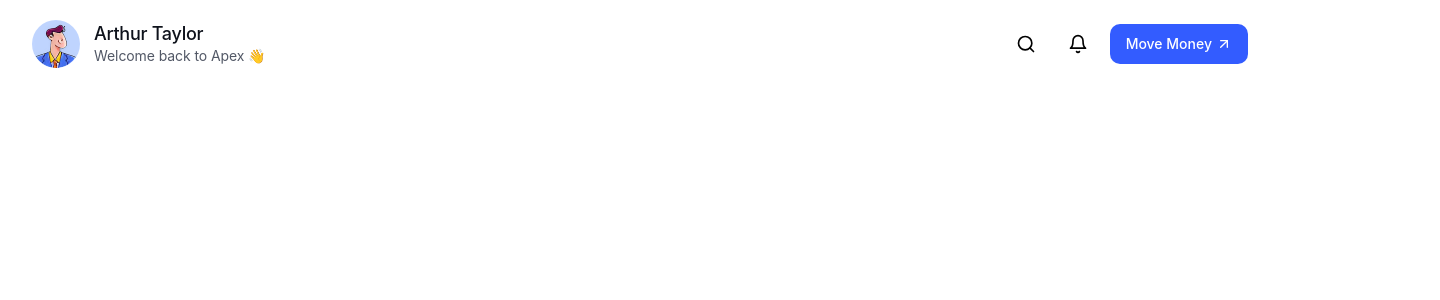
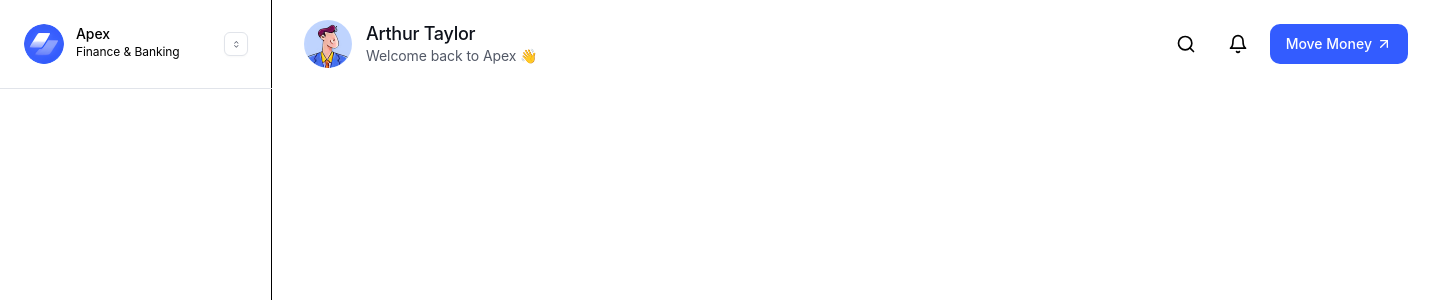
Before and after one commit to dieus-code/apex, a React (Vite) app: page /dashboard in a window 1280 px wide. Shown: the top 300 px of the page, 1440 px wide, since content can reach past the window. Built offline with nearby package versions, Linux system fonts and the light colour scheme.

Commit message:
dashboard layout and side bar,with correcton to header width

```diff
--- a/src/App.tsx
+++ b/src/App.tsx
@@ -1,5 +1,5 @@
 import { BrowserRouter, Routes, Route } from "react-router-dom";
-import Dashboard from "./pages/dash-pages/Dashboard";
+import Dashboard from "./pages/dashboard-pages/Dashboard";
 import LoginPage from "./pages/auth-pages/LoginPage";
 import RegisterPage from "./pages/auth-pages/RegisterPage";
 import ResetPasswordPage from "./pages/auth-pages/ResetPasswordPage";
--- a/src/components/dashboard-components/DashHeader.tsx
+++ b/src/components/dashboard-components/DashHeader.tsx
@@ -13,7 +13,7 @@ function DashHeader({
   subtitle,
 }: DashHeaderProps) {
   return (
-    <header className="flex h-[88px] items-center justify-between px-8 py-5">
+    <header className="flex w-[1168px] h-[88px] items-center justify-between px-8 py-5">
       {/* Left */}
       <div className="flex items-center gap-[14px]">
         <div className="flex h-12 w-12 items-center justify-center rounded-full bg-[#C0D5FF]">
--- /dev/null
+++ b/src/components/dashboard-components/layout.tsx
@@ -0,0 +1,25 @@
+import { ReactNode } from "react";
+import SideBar from "./sidebar";
+
+interface LayoutProps {
+
+    children: ReactNode;
+}
+
+function Layout({
+
+    children,
+}: LayoutProps){
+
+    return (
+
+            <div className=" min-h-screen flex">
+                <SideBar/>
+            <main >
+                {children}
+            </main>
+        </div>
+
+    );
+}
+export default Layout;
--- /dev/null
+++ b/src/components/dashboard-components/sidebar.tsx
@@ -0,0 +1,36 @@
+import React from "react";
+import logo from "../../assets/Apex_logo.png";
+import { RiExpandUpDownLine } from "react-icons/ri";
+
+export default function SideBar() {
+  return (
+    <div className="h-[900px] w-[272px]  border-r-[1px] border-[E1E4EA] bg-[#FFFFFF]">
+      <div className="flex h-[88px]  w-[272px] gap-3 p-3 flex-wrap">
+      <div className="h-[64px] w-[248px] p-3 gap-3 flex flex-row items-center justify-start">
+        <img
+        src={logo}
+        alt="Logo"
+        className="h-[40px] w-[40px] rounded-full object-contain"
+      />
+      <div className="h-[40px] w-[136px] gap-1 flex-col ">
+        <p className="font-['Inter'] font-medium text-[14px] leading-[20px] tracking-[-0.006em] text-[#0E121B)]">Apex</p>
+        <p className="font-['Inter'] font-normal text-[12px] leading-[16px] tracking-[-0.006em]">Finance & Banking </p>
+      </div>
+      <button className="flex row justify-center items-center p-0.5 gap-0.5 w-6 h-6 bg-white border border-[#E1E4EA] shadow-[0px_1px_2px_rgba(10,13,20,0.03)] rounded-[6px] flex-none z-[3]">
+  <div className="relative w-5 h-5 flex-none"><RiExpandUpDownLine className = "absolute top-[3.64px] left-[5.69px] w-[8.62px] h-[12.73px] fill-[var(--icon-sub-600,#525866)]"/></div>
+</button>
+
+      </div>
+      </div>
+      {/* divider */}
+      <div className="h-[1px] w-[272px] bg-[#E1E4EA]"></div>
+      {/* sections container */}
+      <div className="flex flex-col h-[724px] w-[272px] gap-5 pt-5 pb-4 pr-5 pl-5">
+        {/* main section */}
+        <div></div>
+        {/* other section */}
+        <div></div>
+        </div>
+    </div>
+  );
+}
--- a/src/pages/dash-pages/Dashboard.tsx
+++ b/src/pages/dashboard-pages/Dashboard.tsx
@@ -1,7 +1,9 @@
 import DashHeader from "../../components/dashboard-components/DashHeader";
 import avatar from "../../assets/avatar.png";
+import Layout from "../../components/dashboard-components/layout";
 const Dashboard = () => {
     return (
+      <Layout>
        <DashHeader
          avatar={
           <img
@@ -13,6 +15,8 @@ const Dashboard = () => {
         title="Arthur Taylor"
         subtitle="Welcome back to Apex 👋"
         />
+      </Layout>
+
     );
 }
 export default Dashboard;
```
